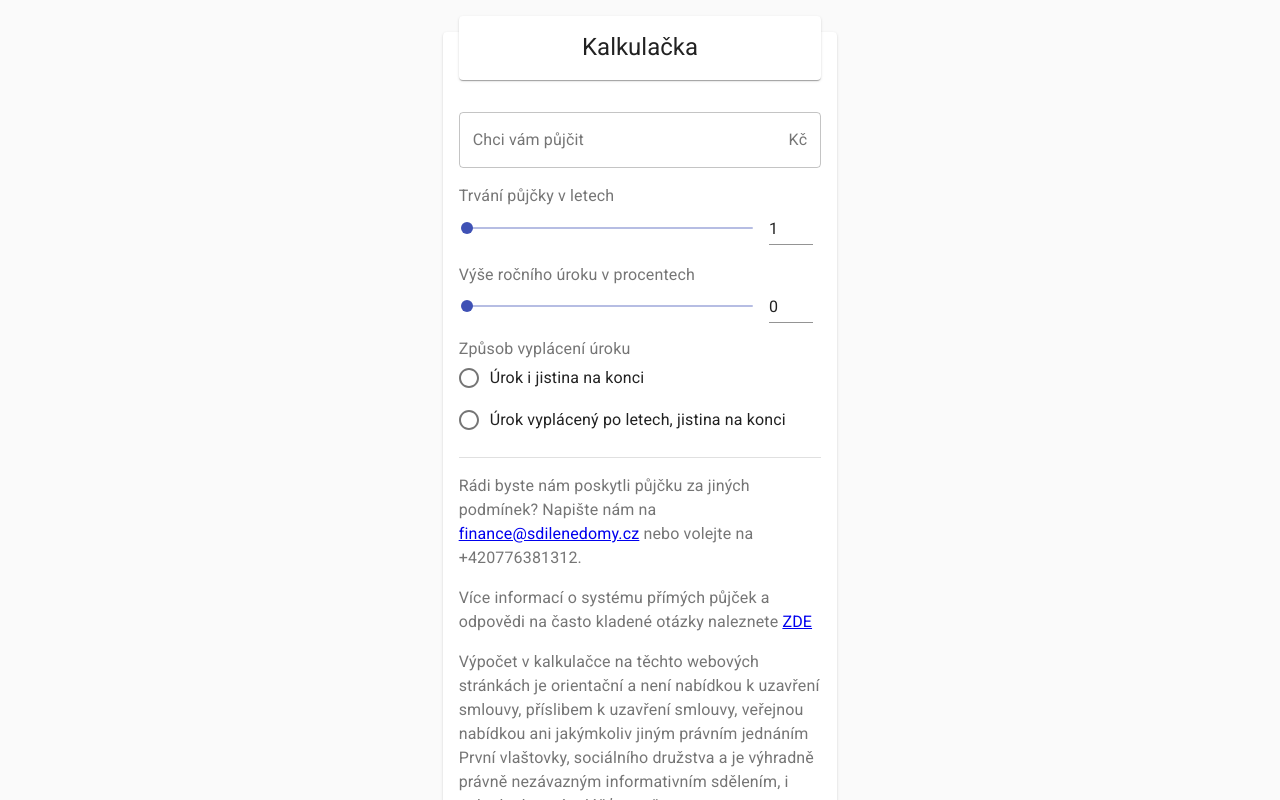
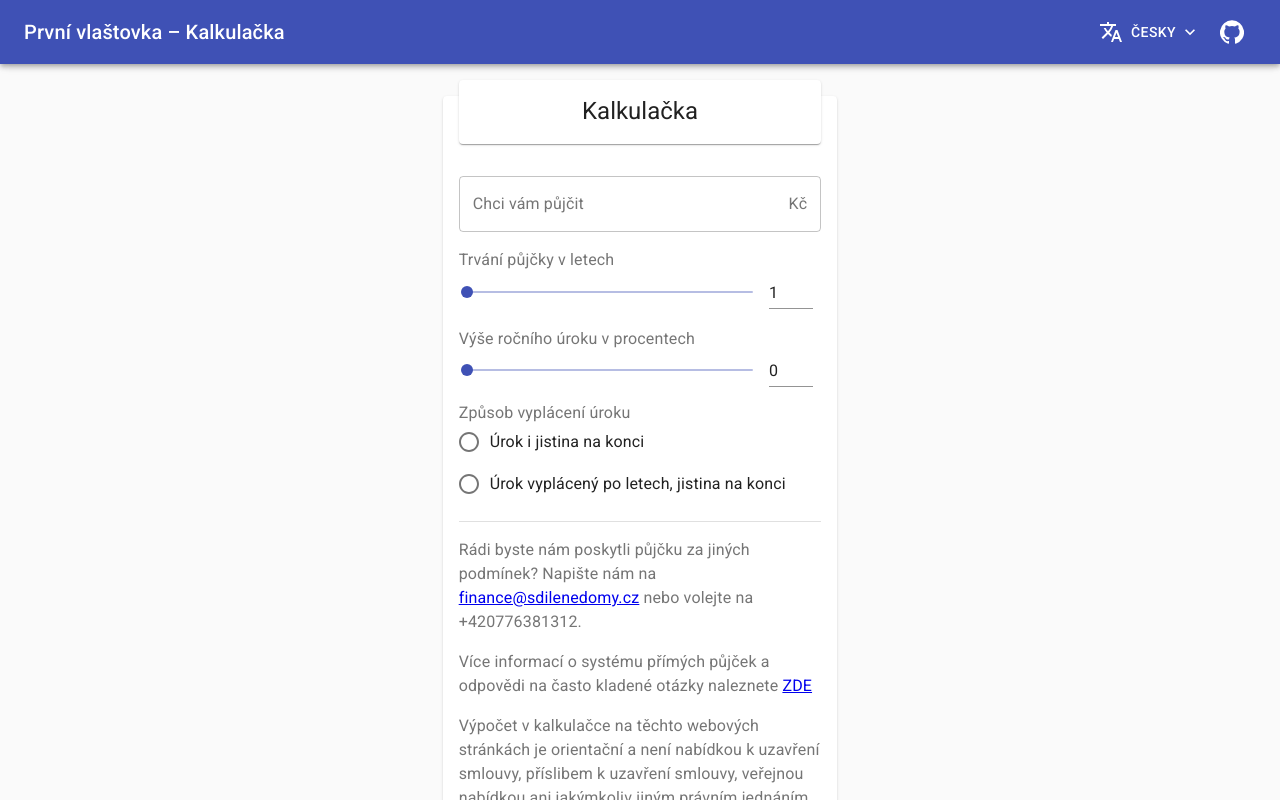
Before and after one commit to sdilenedomy/prvni-vlastovka-kalkulacka, a React (Create React App) app: page /cs in a window 1280 px wide. Shown: the top 800 px of the page. Built offline with nearby package versions, Linux system fonts and the light colour scheme.

Commit message:
Add toolbar and inside it github link and language switcher

```diff
--- a/public/locales/cs/translation.json
+++ b/public/locales/cs/translation.json
@@ -1,4 +1,5 @@
 {
+  "Change language": "Změnit jazyk",
   "Page title": "První vlaštovka – Kalkulačka",
   "Calculator": "Kalkulačka",
   "Lowest amount": "Minimální částka je 5000 Kč",
@@ -45,5 +46,6 @@
   "Your email": "Váš email",
   "Thank you!": "✅ Děkujeme, nabídka byla odeslána! ✅",
   "In 24 hours": "Nejpozději do 24 hodin se vám ozveme na uvedenou emailovou adresu.",
-  "Ok": "Budiž"
+  "Ok": "Budiž",
+  "GitHub": "Zdrojový kód na GitHubu"
 }
--- a/src/App.jsx
+++ b/src/App.jsx
@@ -1,27 +1,43 @@
-import React, { useState, Suspense } from 'react';
+import React, { useState } from 'react';
 import {
+  AppBar,
   createMuiTheme,
   CssBaseline,
-  Grid,
+  Grid, IconButton,
   MuiThemeProvider,
-  responsiveFontSizes,
+  responsiveFontSizes, Toolbar, Tooltip, Typography,
 } from '@material-ui/core';
 import { SnackbarProvider } from 'notistack';
 import { makeStyles } from '@material-ui/core/styles';
+import { useTranslation } from 'react-i18next';
+import GitHubIcon from '@material-ui/icons/GitHub';
 import Results from './Components/Results';
 import Calculator from './Components/Calculator';
+import LanguageSwitcher from './Components/LanguageSwitcher';
+
+const useStyles = makeStyles((theme) => ({
+  root: {
+    '@media (min-width:0px) and (orientation: landscape)': {
+      minHeight: 'calc(100vh - 48px)',
+    },
+    '@media (min-width:600px)': {
+      minHeight: 'calc(100vh - 64px)',
+    },
+    minHeight: 'calc(100vh - 56px)',
+  },
+  offset: theme.mixins.toolbar,
+  grow: {
+    flex: '1 1 auto',
+  },
+}));
 
 let theme = createMuiTheme();
 theme = responsiveFontSizes(theme);
 
-const useStyles = makeStyles(() => ({
-  root: {
-    minHeight: '100vh',
-  },
-}));
-
 function App() {
   const classes = useStyles();
+
+  const { t } = useTranslation();
 
   const [resultsShown, setResultsShown] = useState(false);
 
@@ -33,10 +49,26 @@ function App() {
   }
 
   return (
-    <Suspense fallback="">
     <MuiThemeProvider theme={theme}>
       <SnackbarProvider maxSnack={1}>
         <CssBaseline />
+        <AppBar>
+          <Toolbar>
+            <Typography variant="h6" component="h1">{t('Page title')}</Typography>
+            <div className={classes.grow} />
+            <LanguageSwitcher />
+            <Tooltip title={t('GitHub')} enterDelay={300}>
+              <IconButton
+                component="a"
+                color="inherit"
+                href={process.env.REACT_APP_SOURCE_URL}
+              >
+                <GitHubIcon />
+              </IconButton>
+            </Tooltip>
+          </Toolbar>
+        </AppBar>
+        <div className={classes.offset} />
         <Grid
           className={classes.root}
           container
@@ -51,7 +83,6 @@ function App() {
         </Grid>
       </SnackbarProvider>
     </MuiThemeProvider>
-    </Suspense>
   );
 }
 
--- /dev/null
+++ b/src/Components/LanguageSwitcher/LanguageSwitcher.jsx
@@ -0,0 +1,80 @@
+import React, { useState } from 'react';
+import {
+  Button, Menu, MenuItem, Tooltip,
+} from '@material-ui/core';
+import LanguageIcon from '@material-ui/icons/Translate';
+import ExpandMoreIcon from '@material-ui/icons/ExpandMore';
+import i18next from 'i18next';
+import { useTranslation } from 'react-i18next';
+import { makeStyles } from '@material-ui/core/styles';
+
+const useStyles = makeStyles((theme) => ({
+  language: {
+    margin: theme.spacing(0, 0.5, 0, 1),
+    display: 'none',
+    [theme.breakpoints.up('md')]: {
+      display: 'block',
+    },
+  },
+}));
+
+export default function LanguageSwitcher() {
+  const classes = useStyles();
+
+  const { t } = useTranslation();
+
+  const supportedLangs = JSON.parse(process.env.REACT_APP_SUPPORTED_LANGS);
+  const supportedLangNames = JSON.parse(process.env.REACT_APP_SUPPORTED_LANGS_NAMES);
+
+  const indexOfUserLang = supportedLangs.indexOf(i18next.language);
+  const userLangName = supportedLangNames[indexOfUserLang];
+
+  const [languageMenu, setLanguageMenu] = useState(null);
+
+  const handleLanguageIconClick = (event) => {
+    setLanguageMenu(event.currentTarget);
+  };
+
+  const handleLanguageMenuClose = () => {
+    setLanguageMenu(null);
+  };
+
+  const handleLanguagePick = (langCode) => {
+    i18next.changeLanguage(langCode);
+    window.localStorage.setItem('i18nextLng', langCode);
+    handleLanguageMenuClose();
+  };
+
+  return (
+    <>
+      <Tooltip title={t('Change language')} enterDelay={300}>
+        <Button
+          color="inherit"
+          onClick={handleLanguageIconClick}
+        >
+          <LanguageIcon />
+          <span className={classes.language}>
+            {userLangName}
+          </span>
+          <ExpandMoreIcon fontSize="small" />
+        </Button>
+      </Tooltip>
+      <Menu
+        open={Boolean(languageMenu)}
+        anchorEl={languageMenu}
+        onClose={handleLanguageMenuClose}
+      >
+        {supportedLangs.map((langCode, index) => (
+          <MenuItem
+            key={langCode}
+            selected={index === indexOfUserLang}
+            onClick={() => handleLanguagePick(langCode)}
+            lang={langCode}
+          >
+            {supportedLangNames[index]}
+          </MenuItem>
+        ))}
+      </Menu>
+    </>
+  );
+}
--- /dev/null
+++ b/src/Components/LanguageSwitcher/index.js
@@ -0,0 +1,3 @@
+import LanguageSwitcher from './LanguageSwitcher';
+
+export default LanguageSwitcher;
--- a/src/i18n.js
+++ b/src/i18n.js
@@ -8,13 +8,13 @@ const tranlsationsLoaded = i18n
   .use(LanguageDetector)
   .use(initReactI18next)
   .init({
-    supportedLngs: ['cs'],
+    supportedLngs: JSON.parse(process.env.REACT_APP_SUPPORTED_LANGS),
     fallbackLng: {
       default: [process.env.REACT_APP_DEFAULT_LANG],
     },
     debug: process.env.NODE_ENV === 'development',
     detection: {
-      order: ['path', 'navigator'],
+      order: ['path', 'localStorage', 'navigator'],
       lookupFromPathIndex: process.env.REACT_APP_LANG_PATH_INDEX,
     },
   });
--- a/src/index.jsx
+++ b/src/index.jsx
@@ -1,11 +1,13 @@
-import React from 'react';
+import React, { Suspense } from 'react';
 import ReactDOM from 'react-dom';
 import App from './App';
 import './i18n';
 
 ReactDOM.render(
   <React.StrictMode>
-    <App />
+    <Suspense fallback="">
+      <App />
+    </Suspense>
   </React.StrictMode>,
   document.getElementById('root'),
 );
```
Also changed, not shown: 1 other file (tests, documents, lock files or other folders). Lines whose indentation alone changed are shown as unchanged.
